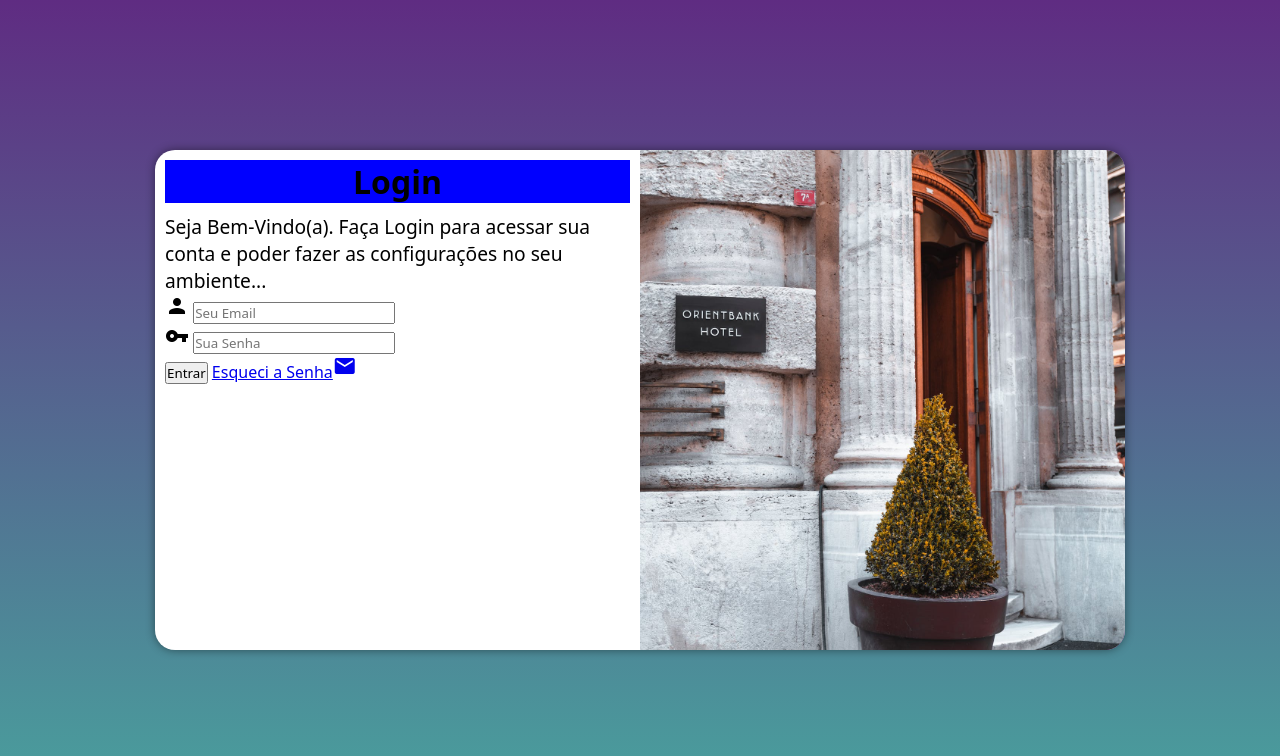
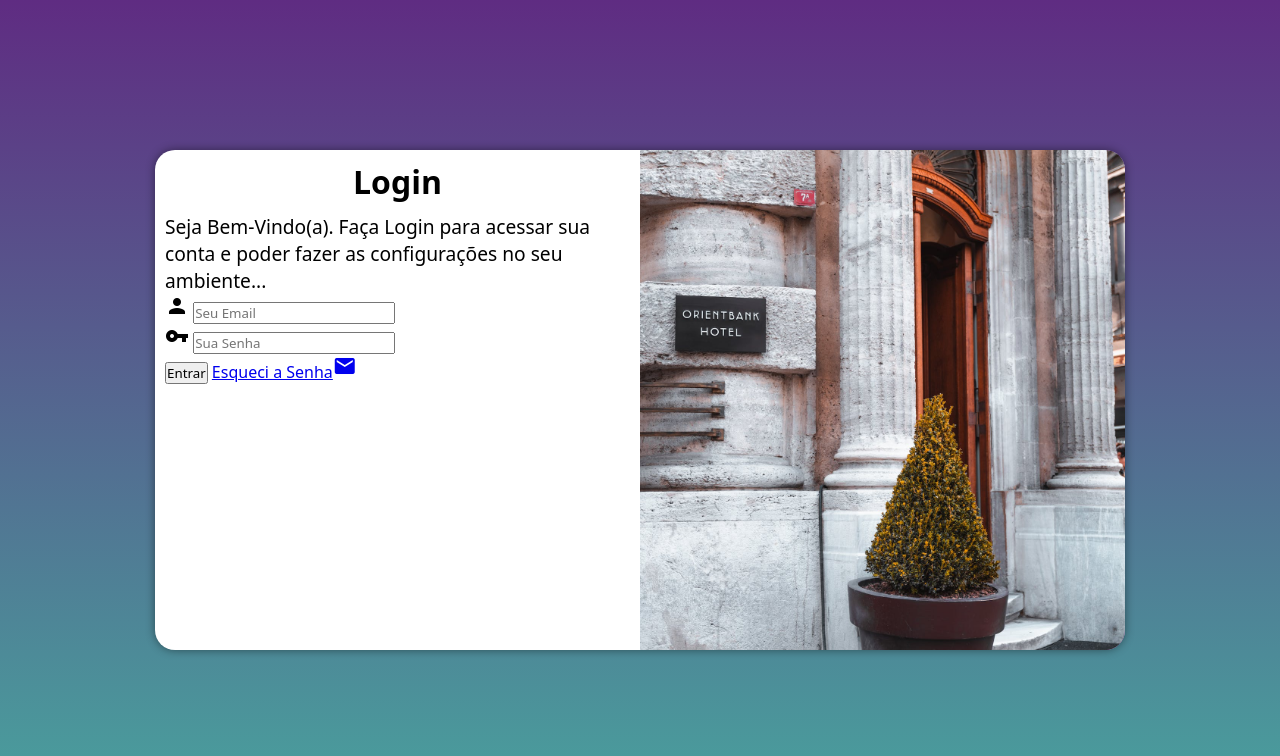
Before and after one commit to RafaelLoren/ProjetoLogin, a plain HTML site: page index.html in a window 1280 px wide. Drawn offline with Linux system fonts and the light colour scheme.

Commit message:
tentativa 2

```diff
--- a/Estilos/MediaQuery.css
+++ b/Estilos/MediaQuery.css
@@ -37,7 +37,6 @@
     }
     div#formulario > h1{
         font-size: 2em;
-        text-align: center;
     }
     div#formulario > p{
         font-size: 1.2em;
--- a/Estilos/style.css
+++ b/Estilos/style.css
@@ -52,7 +52,6 @@ section#login > div#formulario{
 div#formulario > h1{
     text-align: center;
     margin-bottom: 10px;
-    background-color: blue;
 }
 div#formulario > p{
     font-size: 0.8em;
```
